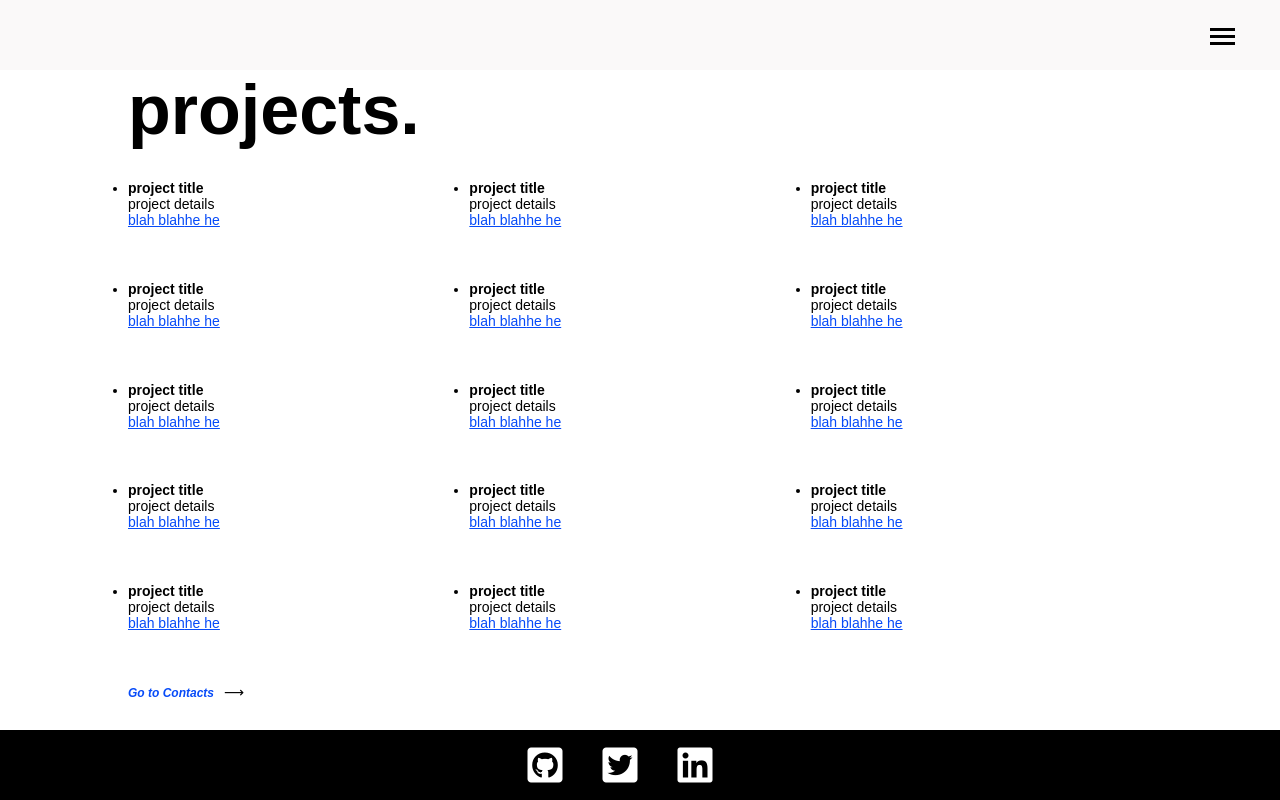
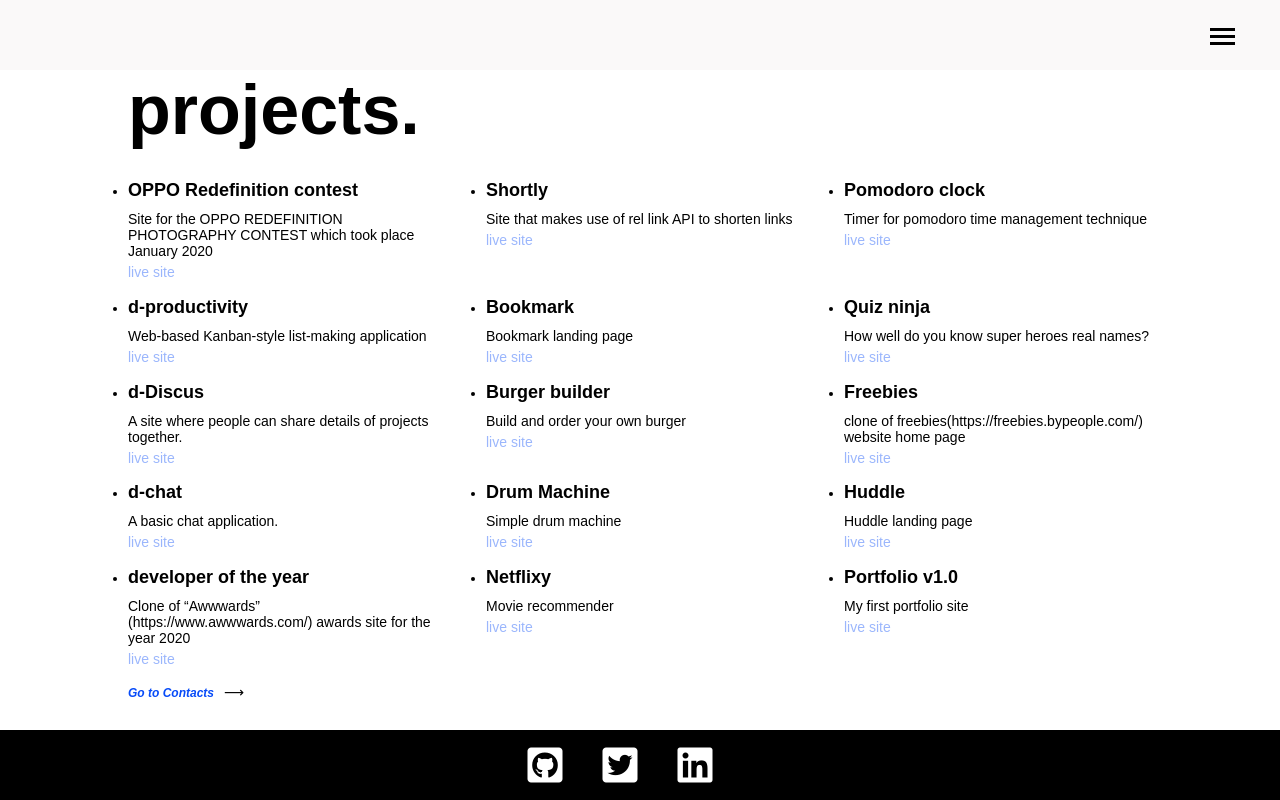
Before and after one commit to rahuloo5/portfolio_v1, a React (Create React App) app: page /projects in a window 1280 px wide. Built offline with nearby package versions, Linux system fonts and the light colour scheme.

Commit message:
-adjust grid -modify type me for long texts

```diff
--- a/src/components/typeMe/index.tsx
+++ b/src/components/typeMe/index.tsx
@@ -19,7 +19,13 @@ const TypeMe: React.FC<Props> = ({ children, duration = 300 }) => {
     }
 
     const typeText = (step: number, textLength: number) => {
-        const currentTextToType = textToType.slice(0, index + 5);
+        let newIndex;
+        if (textLength <= 11) {
+            newIndex = index;
+        } else {
+            newIndex = index + 5;
+        }
+        const currentTextToType = textToType.slice(0, newIndex);
         setTypedText(currentTextToType)
 
         setTimeout(() => {
--- a/src/pages/projects/constants.ts
+++ b/src/pages/projects/constants.ts
@@ -1,92 +1,95 @@
 export const ALL_PROJECTS = [
     {
-        title: 'project title',
-        details: 'project details',
-        live_link: 'blah blah',
-        source_code: 'he he'
+        id: 1,
+        title: 'OPPO Redefinition contest',
+        details: 'Site for the OPPO REDEFINITION PHOTOGRAPHY CONTEST which took place January 2020',
+        live_link: 'https://differenceinaclick.ng/',
     },
     {
-        title: 'project title',
-        details: 'project details',
-        live_link: 'blah blah',
-        source_code: 'he he'
+        id: 2,
+        title: 'd-productivity',
+        details: 'Web-based Kanban-style list-making application',
+        live_link: 'https://d-productivity.now.sh/',
     },
     {
-        title: 'project title',
-        details: 'project details',
-        live_link: 'blah blah',
-        source_code: 'he he'
+        id: 3,
+        title: 'd-Discus',
+        details: 'A site where people can share details of projects together.',
+        live_link: 'https://myfirst-fullstackproject.firebaseapp.com/signin',
     },
     {
-        title: 'project title',
-        details: 'project details',
-        live_link: 'blah blah',
-        source_code: 'he he'
+        id: 4,
+        title: 'd-chat',
+        details: 'A basic chat application.',
+        live_link: 'https://d-chat-98abe.firebaseapp.com/auth',
     },
     {
-        title: 'project title',
-        details: 'project details',
-        live_link: 'blah blah',
-        source_code: 'he he'
+        id: 5,
+        title: 'developer of the year',
+        details: 'Clone of “Awwwards” (https://www.awwwards.com/) awards site for the year 2020',
+        live_link: 'https://obododavid.github.io/developer-of-the-year/',
+    },
+
+    {
+        id: 6,
+        title: 'Shortly',
+        details: 'Site that makes use of rel link API to shorten links',
+        live_link: 'https://obododavid.github.io/FEM-shortly/',
     },
     {
-        title: 'project title',
-        details: 'project details',
-        live_link: 'blah blah',
-        source_code: 'he he'
+        id: 7,
+        title: 'Bookmark',
+        details: 'Bookmark landing page',
+        live_link: 'https://obododavid.github.io/FEM-bookmark-landing-page/',
     },
     {
-        title: 'project title',
-        details: 'project details',
-        live_link: 'blah blah',
-        source_code: 'he he'
+        id: 13,
+        title: 'Burger builder',
+        details: 'Build and order your own burger',
+        live_link: 'https://burger-builder.obododavid5.now.sh/',
     },
     {
-        title: 'project title',
-        details: 'project details',
-        live_link: 'blah blah',
-        source_code: 'he he'
+        id: 14,
+        title: 'Drum Machine',
+        details: 'Simple drum machine',
+        live_link: 'https://obododavid.github.io/drumMachine/',
     },
     {
-        title: 'project title',
-        details: 'project details',
-        live_link: 'blah blah',
-        source_code: 'he he'
+        id: 15,
+        title: 'Netflixy',
+        details: 'Movie recommender',
+        live_link: 'https://netflixy.obododavid5.now.sh/',
+    },
+
+    {
+        id: 9,
+        title: 'Pomodoro clock',
+        details: 'Timer for pomodoro time management technique',
+        live_link: 'https://pomodoroclock.now.sh/',
     },
     {
-        title: 'project title',
-        details: 'project details',
-        live_link: 'blah blah',
-        source_code: 'he he'
+        id: 10,
+        title: 'Quiz ninja',
+        details: 'How well do you know super heroes real names?',
+        live_link: 'https://obododavid.github.io/Learning-javascript-quiz-ninja/',
     },
     {
-        title: 'project title',
-        details: 'project details',
-        live_link: 'blah blah',
-        source_code: 'he he'
+        id: 11,
+        title: 'Freebies',
+        details: 'clone of freebies(https://freebies.bypeople.com/) website home page',
+        live_link: 'https://obododavid.github.io/freebies/',
     },
     {
-        title: 'project title',
-        details: 'project details',
-        live_link: 'blah blah',
-        source_code: 'he he'
+        id: 12,
+        title: 'Huddle',
+        details: 'Huddle landing page',
+        live_link: 'https://obododavid.github.io/FEM-huddle-landing-page/',
     },
     {
-        title: 'project title',
-        details: 'project details',
-        live_link: 'blah blah',
-        source_code: 'he he'
+        id: 8,
+        title: 'Portfolio v1.0',
+        details: 'My first portfolio site',
+        live_link: 'https://obododavid.github.io/portfolio/',
     },
-    {
-        title: 'project title',
-        details: 'project details',
-        live_link: 'blah blah',
-        source_code: 'he he'
-    },
-    {
-        title: 'project title',
-        details: 'project details',
-        live_link: 'blah blah',
-        source_code: 'he he'
-    },
+
 ]
--- a/src/pages/projects/index.tsx
+++ b/src/pages/projects/index.tsx
@@ -24,26 +24,42 @@ const ProjectBody = styled.div<Props>`
 
         .projects__body{
             display:grid;
-            grid-template-columns: 1fr 1fr 1fr;
-            grid-auto-rows: 1fr 1fr 1fr 1fr 1fr;
+            // grid-template-columns: 1fr 1fr 1fr;
+            // grid-auto-rows: 1fr 1fr 1fr 1fr 1fr;
+
+            grid-auto-flow: column;
+            grid-template-columns: repeat(3, 1fr);
+            grid-template-rows: repeat(5, auto);
+
+            grid-column-gap: 50px;
             flex: 1;
             opacity: 0;
             transition: opacity 1s ease-in-out;
             ${({ displayOne }) => displayOne && 'opacity: 1'};
 
             h4{
-                font-size: 14px;
+                font-size: 18px;
                 font-weight: 600;
+                margin-bottom: 10px;
             }
 
             p{
                 font-size: 14px;
                 font-weight: 300;
+                margin-bottom: 5px;
             }
 
             a{
                 font-size: 14px;
                 color: #074BF8;
+                text-decoration: none;
+                opacity: 0.4;
+                transition: all 0.5s ease-in-out;
+
+                &:hover{
+                    text-decoration: underline;
+                    opacity: 1;
+                }
             }
         }
 
@@ -116,12 +132,11 @@ const Projects: React.FC<Props> = () => {
                     displayTwo={displayTwo}>
                     <ul className='projects__body'>
                         {ALL_PROJECTS.map((project, i) => {
-                            const { title, details, live_link, source_code } = project
+                            const { title, details, live_link } = project
                             return <li key={i}>
                                 <h4>{title}</h4>
                                 <p>{details}</p>
-                                <a href="">{live_link}</a>
-                                <a href="">{source_code}</a>
+                                <a href={live_link}>live site</a>
                             </li>
                         })}
                     </ul>
```
